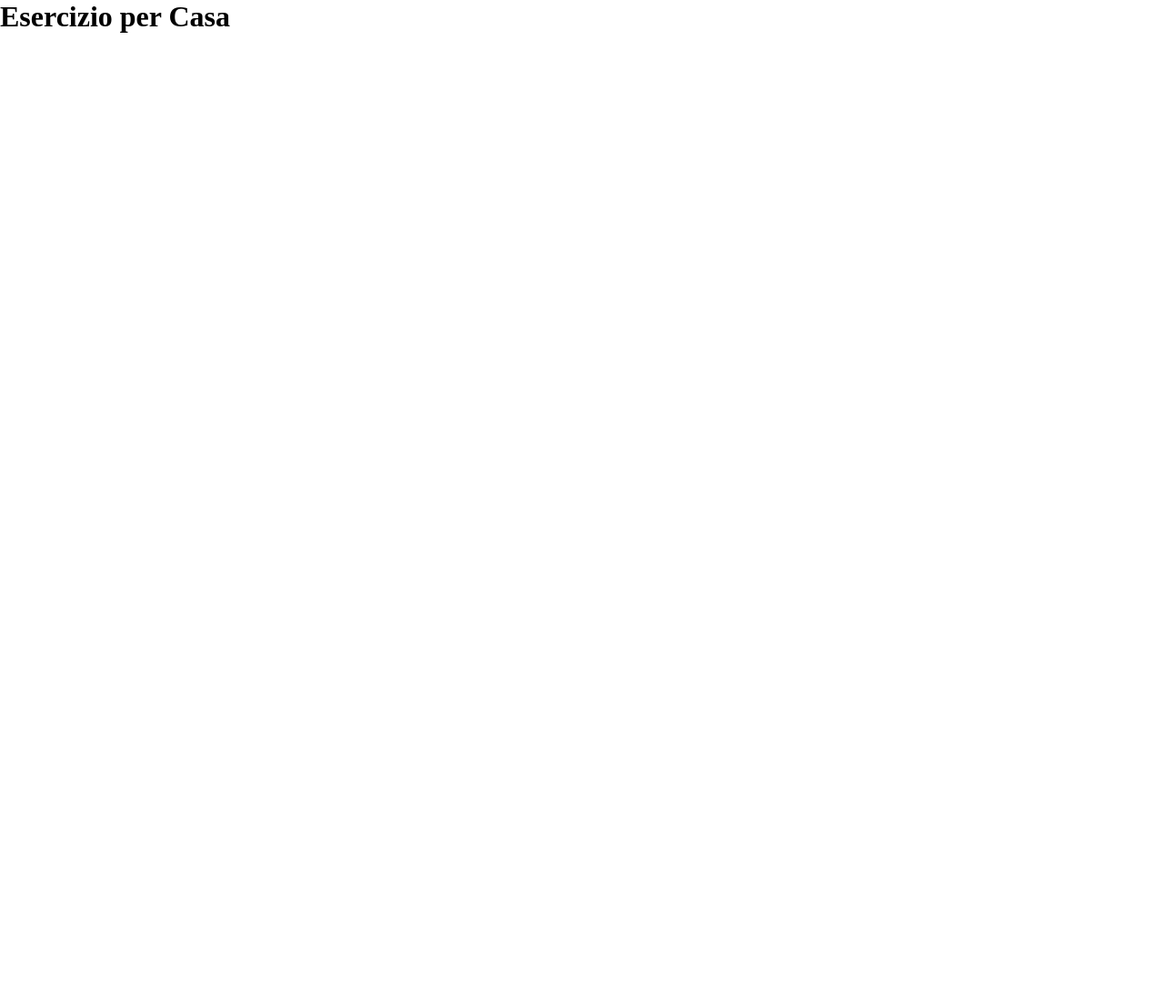
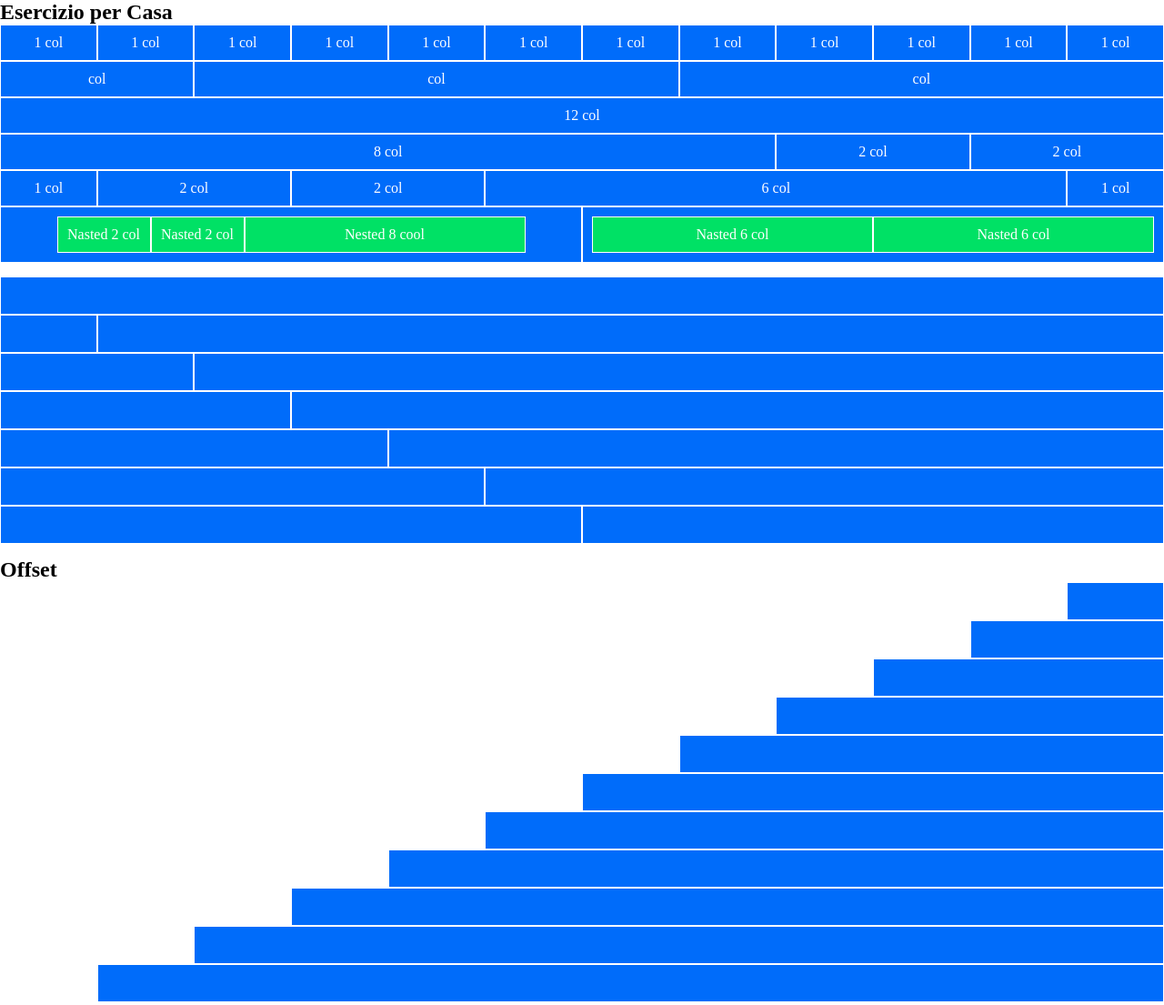
Before and after one commit to Rossiitaa/html-css-12bool, a plain HTML site: page index.html in a window 1280 px wide. Shown: the whole page at 91% size. Before the commit the page ends 800 px from the top, so only its background shows below. Drawn offline with Linux system fonts and the light colour scheme.

Commit message:
exercise finish

```diff
--- a/css/12BoolFlex.css
+++ b/css/12BoolFlex.css
@@ -31,6 +31,11 @@
     max-width: 100%;
 }
 
+.center {
+    justify-content: center;
+    text-align: center;
+}
+
 .p-1{
     padding: 10px;
 }
@@ -39,9 +44,6 @@
     padding: 30px;
 }
 
-.bg-active{
-    background-color: green;
-}
 
 /* XS */
 
@@ -212,48 +214,116 @@
        flex-basis: calc((100% / 12) * 12);
        max-width: calc((100% / 12) * 12);
     }
+}
 
-    .col-md-offset-1 {
+
+
+ /* lG */
+
+@media all and (min-width: 992px) {
+
+.col-lg-1 {
+   flex-basis: calc((100% / 12) * 1);
+   max-width: calc((100% / 12) * 1);
+}
+
+.col-lg-2 {
+   flex-basis: calc((100% / 12) * 2);
+   max-width: calc((100% / 12) * 2);
+}
+
+.col-lg-3 {
+   flex-basis: calc((100% / 12) * 3);
+    max-width: calc((100% / 12) * 3);
+}
+
+.col-lg-4 {
+    flex-basis: calc((100% / 12) * 4);
+    max-width: calc((100% / 12) * 4);
+}
+
+.col-lg-5 {
+    flex-basis: calc((100% / 12) * 5);
+    max-width: calc((100% / 12) * 5);
+}
+
+.col-lg-6 {
+    flex-basis: calc((100% / 12) * 6);
+    max-width: calc((100% / 12) * 6);
+}
+
+.col-lg-7 {
+    flex-basis: calc((100% / 12) * 7);
+    max-width: calc((100% / 12) * 7);
+}
+
+.col-lg-8 {
+    flex-basis: calc((100% / 12) * 8);
+    max-width: calc((100% / 12) * 8);
+}
+
+.col-lg-9 {
+    flex-basis: calc((100% / 12) * 9);
+    max-width: calc((100% / 12) * 9);
+}
+
+.col-lg-10 {
+    flex-basis: calc((100% / 12) * 10);
+    max-width: calc((100% / 12) * 10);
+}
+
+.col-lg-11 {
+    flex-basis: calc((100% / 12) * 11);
+    max-width: calc((100% / 12) * 11);
+}
+
+.col-lg-12 {
+    flex-basis: calc((100% / 12) * 12);
+    max-width: calc((100% / 12) * 12);
+}
+
+.col-lg-offset-1 {
     margin-left: calc((100% / 12) * 1);
 }
 
-    .col-md-offset-2 {
+.col-lg-offset-2 {
     margin-left: calc((100% / 12) * 2);
 }
 
-    .col-md-offset-3 {
+.col-lg-offset-3 {
     margin-left: calc((100% / 12) * 3);
 }
 
-    .col-md-offset-4 {
+.col-lg-offset-4 {
     margin-left: calc((100% / 12) * 4);
 }
 
-    .col-md-offset-5 {
+.col-lg-offset-5 {
     margin-left: calc((100% / 12) * 5);
 }
 
-    .col-md-offset-6 {
+.col-lg-offset-6 {
     margin-left: calc((100% / 12) * 6);
 }
 
-    .col-md-offset-7 {
+.col-lg-offset-7 {
     margin-left: calc((100% / 12) * 7);
 }
 
-    .col-md-offset-8 {
+.col-lg-offset-8 {
     margin-left: calc((100% / 12) * 8);
 }
 
-    .col-md-offset-9 {
+.col-lg-offset-9 {
     margin-left: calc((100% / 12) * 9);
 }
 
-    .col-md-offset-10 {
+.col-lg-offset-10 {
     margin-left: calc((100% / 12) * 10);
 }
 
-    .col-md-offset-11 {
+.col-lg-offset-11 {
     margin-left: calc((100% / 12) * 11);
 }
+
 }
--- a/css/style.css
+++ b/css/style.css
@@ -0,0 +1,17 @@
+[class*="col-"], .col{
+    background-color: #006cfa;
+    color: white;
+    border: 1px solid white;
+}
+
+.bg-active {
+    background-color: #00e165;
+}
+
+section {
+    margin-bottom: 15px;
+}
+
+.height-void {
+    height: 42px;
+}
--- a/index.html
+++ b/index.html
@@ -9,6 +9,128 @@
     <link rel="stylesheet" href="./css/style.css">
 </head>
 <body>
-    <h1>Esercizio per Casa</h1>
+    <section>
+        <h1>Esercizio per Casa</h1>
+        <div class="container-fluid">
+            <div class="row center">
+                <div class="col-12 col-md-1 p-1">1 col</div>
+                <div class="col-12 col-md-1 p-1">1 col</div>
+                <div class="col-12 col-md-1 p-1">1 col</div>
+                <div class="col-12 col-md-1 p-1">1 col</div>
+                <div class="col-12 col-md-1 p-1">1 col</div>
+                <div class="col-12 col-md-1 p-1">1 col</div>
+                <div class="col-12 col-md-1 p-1">1 col</div>
+                <div class="col-12 col-md-1 p-1">1 col</div>
+                <div class="col-12 col-md-1 p-1">1 col</div>
+                <div class="col-12 col-md-1 p-1">1 col</div>
+                <div class="col-12 col-md-1 p-1">1 col</div>
+                <div class="col-12 col-md-1 p-1">1 col</div>
+            </div>
+            <div class="row center">
+                <div class="col-6 col-md-2 p-1">col</div>
+                <div class="col-12 col-md-5 p-1">col</div>
+                <div class="col-12 col-md-5 p-1">col</div>
+            </div>
+            <div class="row center">
+                <div class="col-12 col-md-12 p-1">12 col</div>
+            </div>
+            <div class="row center">
+                <div class="col-8 col-md-8 p-1">8 col</div>
+                <div class="col-2 col-md-2 p-1">2 col</div>
+                <div class="col-2 col-md-2 p-1">2 col</div>
+            </div>
+            <div class="row center">
+                <div class="col-1 col-md-1 p-1">1 col</div>
+                <div class="col-2 col-md-2 p-1">2 col</div>
+                <div class="col-2 col-md-2 p-1">2 col</div>
+                <div class="col-6 col-md-6 p-1">6 col</div>
+                <div class="col-1 col-md-1 p-1">1 col</div>
+            </div>
+            <div class="row center">
+                <div class="col-12 col-md-6">
+                    <div class="row center p-1">
+                        <div class="col-6 col-md-2 bg-active p-1">Nasted 2 col</div>
+                        <div class="col-6 col-md-2 bg-active p-1">Nasted 2 col</div>
+                        <div class="col-12 col-md-6 bg-active p-1">Nested 8 cool</div>
+                    </div>
+                </div>
+                <div class="col-12 col-md-6">
+                    <div class="row center p-1">
+                        <div class="col-12 col-md-6 bg-active p-1">Nasted 6 col</div>
+                        <div class="col-12 col-md-6 bg-active p-1">Nasted 6 col</div>
+                    </div>
+                </div>
+            </div>
+        </div>
+    </section>
+
+    <section>
+        <div class="container-fluid">
+            <div class="row height-void">
+                <div class="col-12"></div>
+            </div>
+            <div class="height-void row">
+                <div class="col-1"></div>
+                <div class="col-11"></div>
+            </div>
+            <div class="height-void row">
+                <div class="col-2"></div>
+                <div class="col-10"></div>
+            </div>
+            <div class="height-void row">
+                <div class="col-3"></div>
+                <div class="col-9"></div>
+            </div>
+            <div class="height-void row">
+                <div class="col-4"></div>
+                <div class="col-8"></div>
+            </div>
+            <div class="height-void row">
+                <div class="col-5"></div>
+                <div class="col-7"></div>
+            </div>
+            <div class="height-void row">
+                <div class="col-6"></div>
+                <div class="col-6"></div>
+            </div>
+        </div>
+    </section>
+
+    <section>
+        <h1>Offset</h1>
+        <div class="row">
+            <div class="col-1 col-offset-11 height-void"></div>
+        </div>
+        <div class="row">
+            <div class="col-2 col-offset-10 height-void"></div>
+        </div>
+        <div class="row">
+            <div class="col-3 col-offset-9 height-void"></div>
+        </div>
+        <div class="row">
+            <div class="col-4 col-offset-8 height-void"></div>
+        </div>
+        <div class="row">
+            <div class="col-5 col-offset-7 height-void"></div>
+        </div>
+        <div class="row">
+            <div class="col-6 col-offset-6 height-void"></div>
+        </div>
+        <div class="row">
+            <div class="col-7 col-offset-5 height-void"></div>
+        </div>
+        <div class="row">
+            <div class="col-8 col-offset-4 height-void"></div>
+        </div>
+        <div class="row">
+            <div class="col-9 col-offset-3 height-void"></div>
+        </div>
+        <div class="row">
+            <div class="col-10 col-offset-2 height-void"></div>
+        </div>
+        <div class="row">
+            <div class="col-11 col-offset-1 height-void"></div>
+        </div>
+    </section>
 </body>
 </html>
```
Lines whose indentation alone changed are shown as unchanged.
